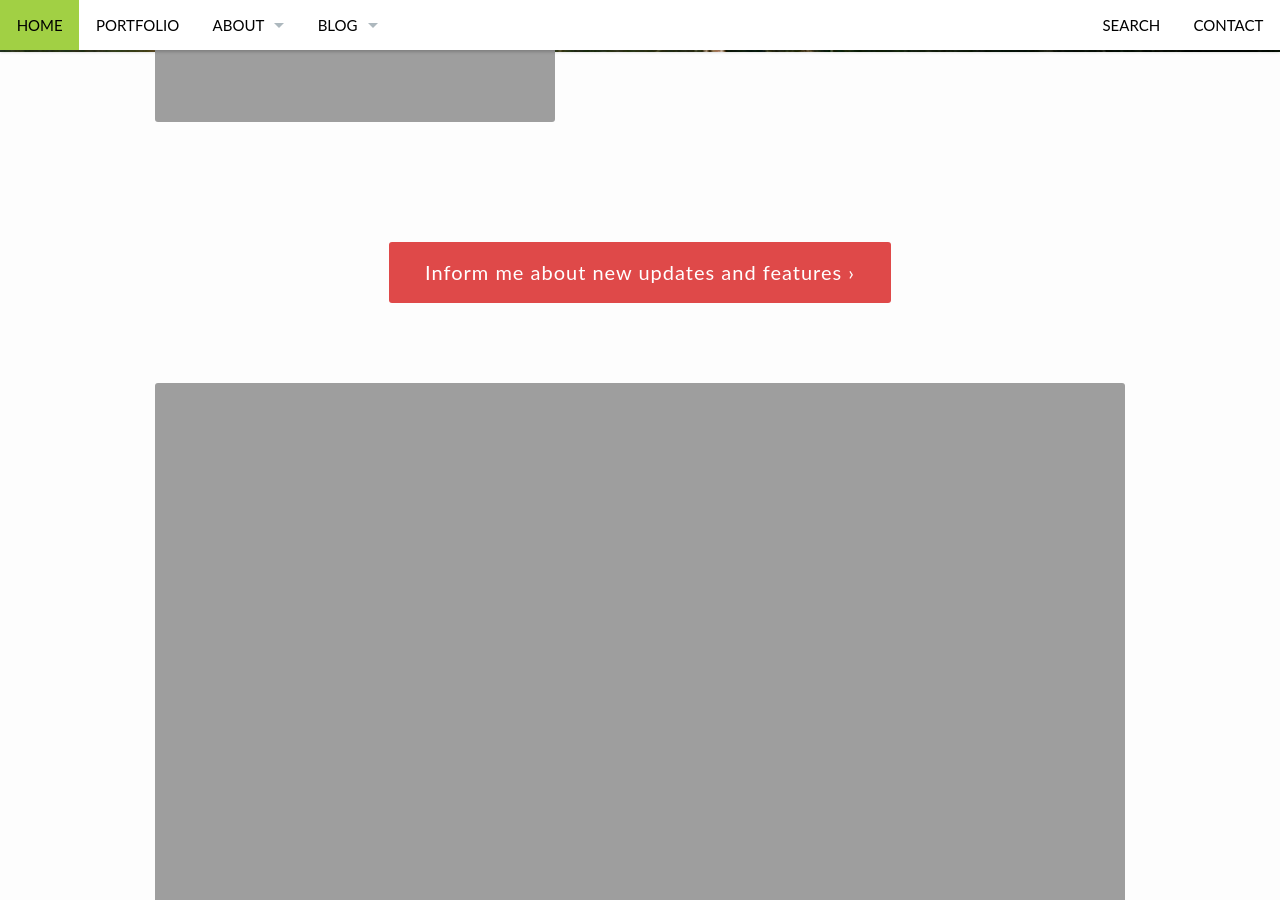
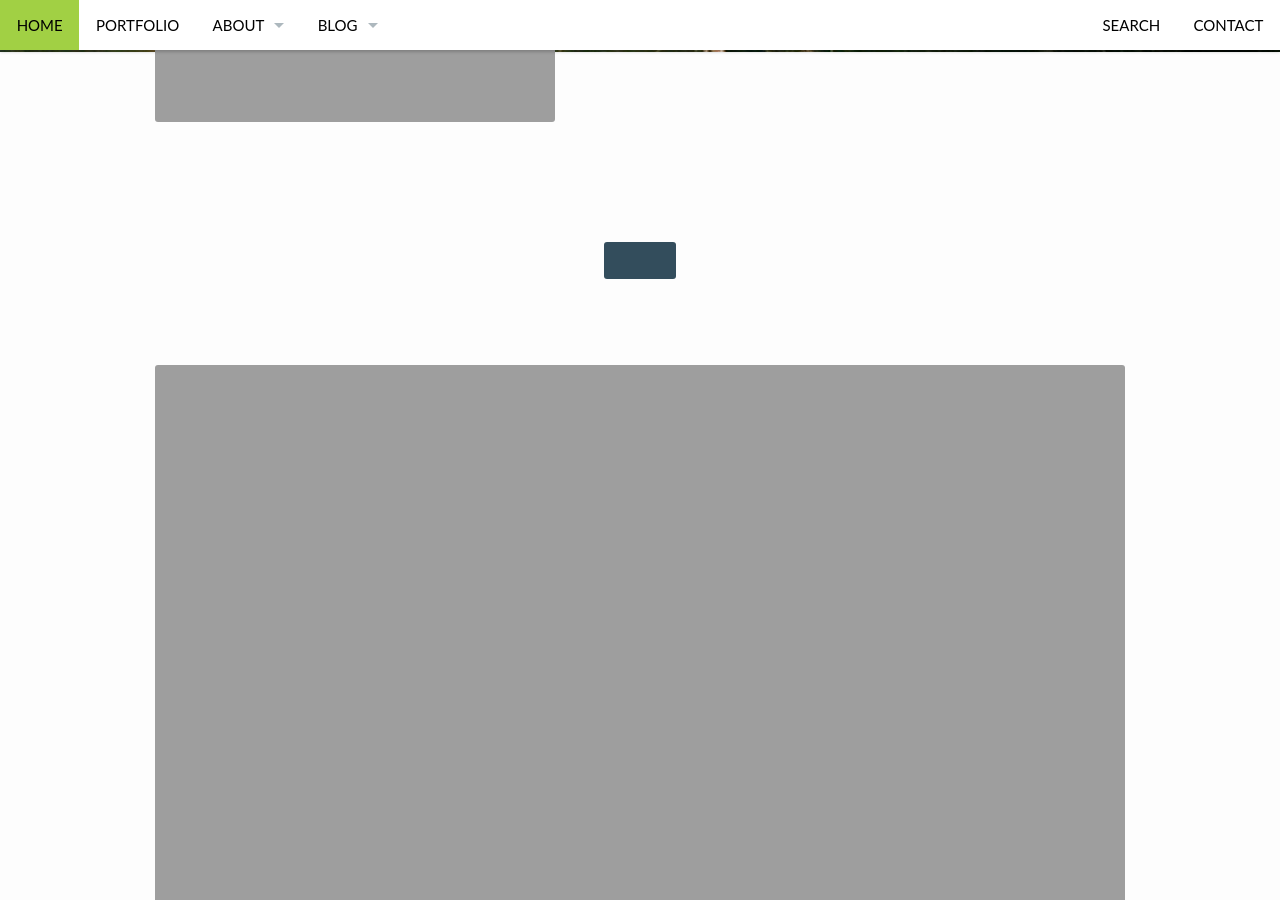
Before and after one commit to wontgruber/wontgruber.github.io, a Jekyll site: the page built from pages/pages-root-folder/index.md, in a window 1280 px wide and 900 px high, scrolled down 308 px. Built offline with Jekyll 4.4.1, drawn with Linux system fonts in a browser that asks for light colours.

Commit message:
Update index.md

```diff
--- a/pages/pages-root-folder/index.md
+++ b/pages/pages-root-folder/index.md
@@ -34,9 +34,9 @@ widget3:
 #
 callforaction:
   url:
-  text: Inform me about new updates and features ›
-  style: alert
-  permalink: /index.html
+  text:
+  style:
+permalink: /index.html
 ---
 <div id="videoModal" class="reveal-modal large" data-reveal="">
   <div class="flex-video widescreen vimeo" style="display: block;">
```
